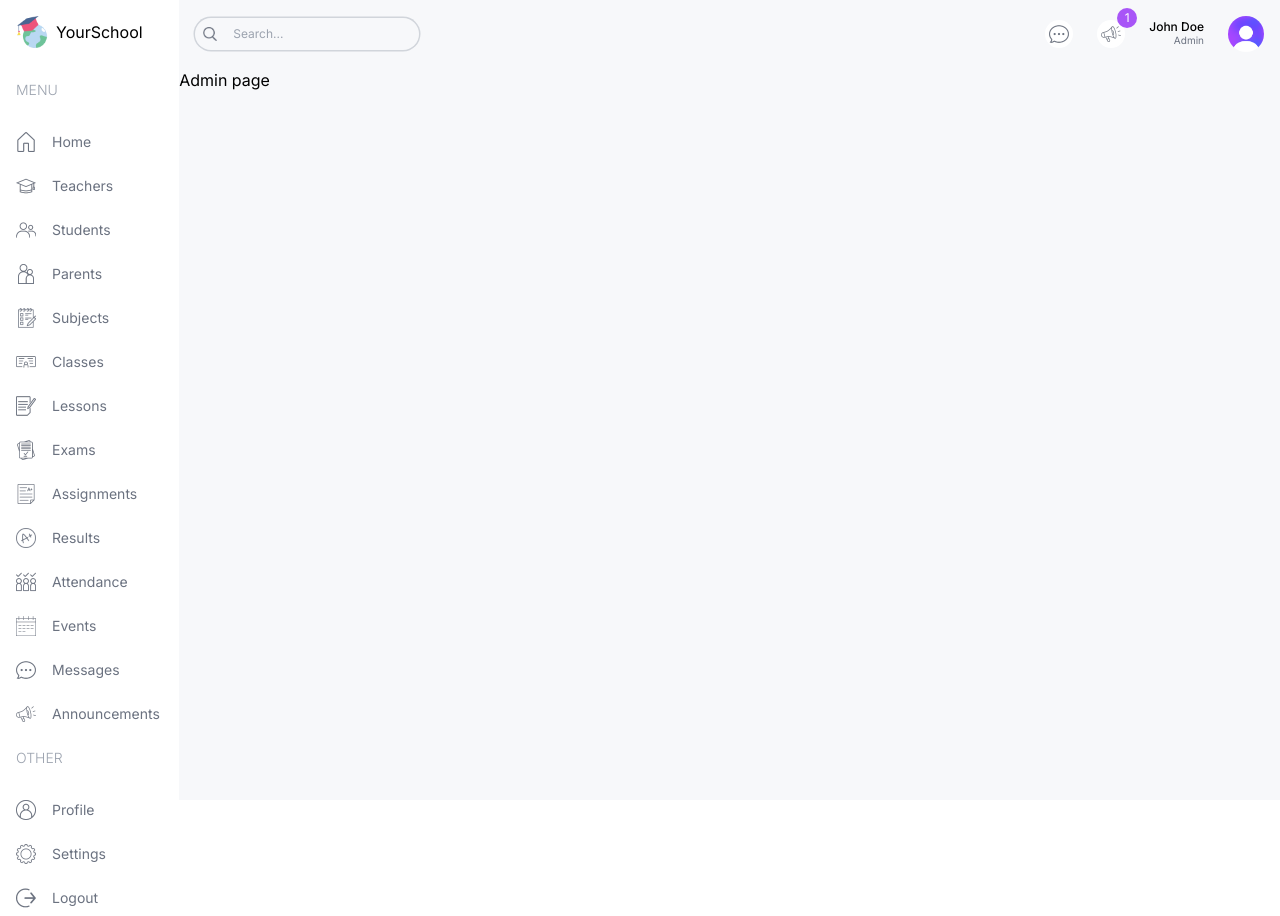
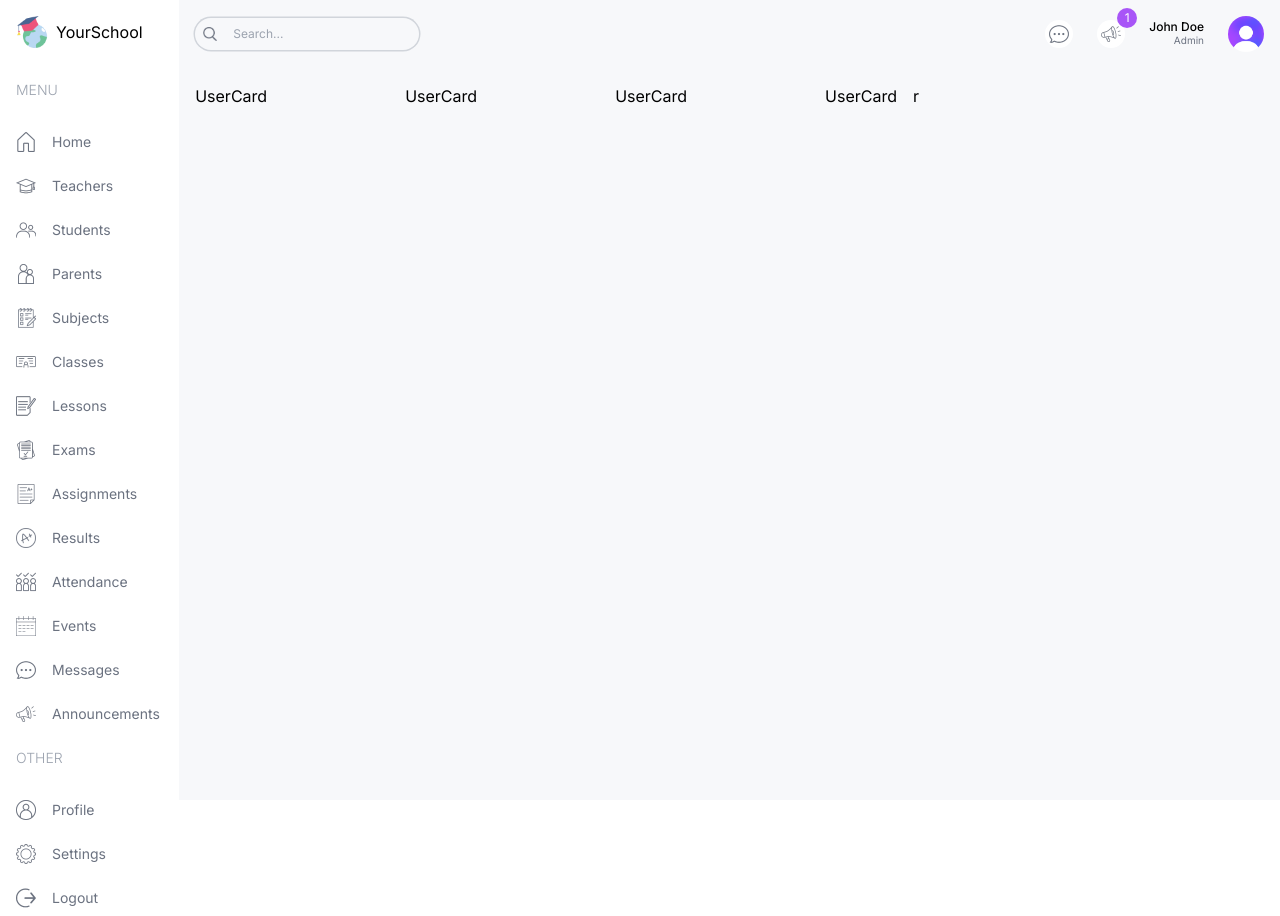
Before and after one commit to developermartins/yourschool-app, a Next.js app: page /admin in a window 1280 px wide. Built offline with nearby package versions, Linux system fonts and the light colour scheme.

Commit message:
UserCard component added

```diff
--- a/src/app/(dashboard)/admin/page.tsx
+++ b/src/app/(dashboard)/admin/page.tsx
@@ -1,7 +1,22 @@
+import UserCard from "@/components/UserCard";
 
 const AdminPage = () => {
   return (
-    <div>Admin page</div>
+    <div className="p-4 flex gap-4 flex-col md:flex-row">
+      <div className="w-full lg:w-2/3">
+
+        {/* User cards */}
+        <div className="flex gap-4 justify-between">
+          <UserCard type="student" />
+          <UserCard type="teacher" />
+          <UserCard type="parent" />
+          <UserCard type="staff" />
+        </div>
+
+      </div>
+
+      <div className="w-full lg:w-1/3">r</div>
+    </div>
   );
 };
 
--- /dev/null
+++ b/src/components/UserCard.tsx
@@ -0,0 +1,9 @@
+
+
+const UserCard = ({ type }:{ type:string }) => {
+  return (
+    <div>UserCard</div>
+  );
+};
+
+export default UserCard;
```
